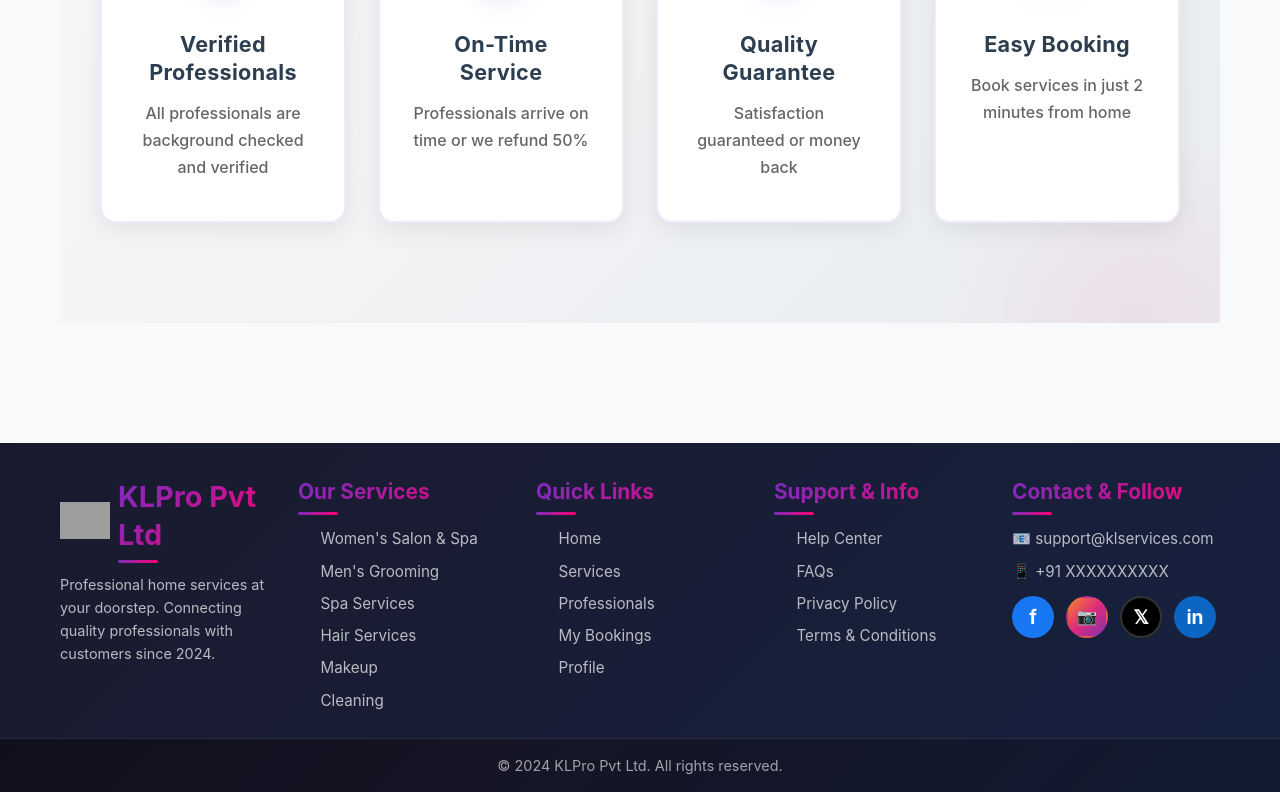
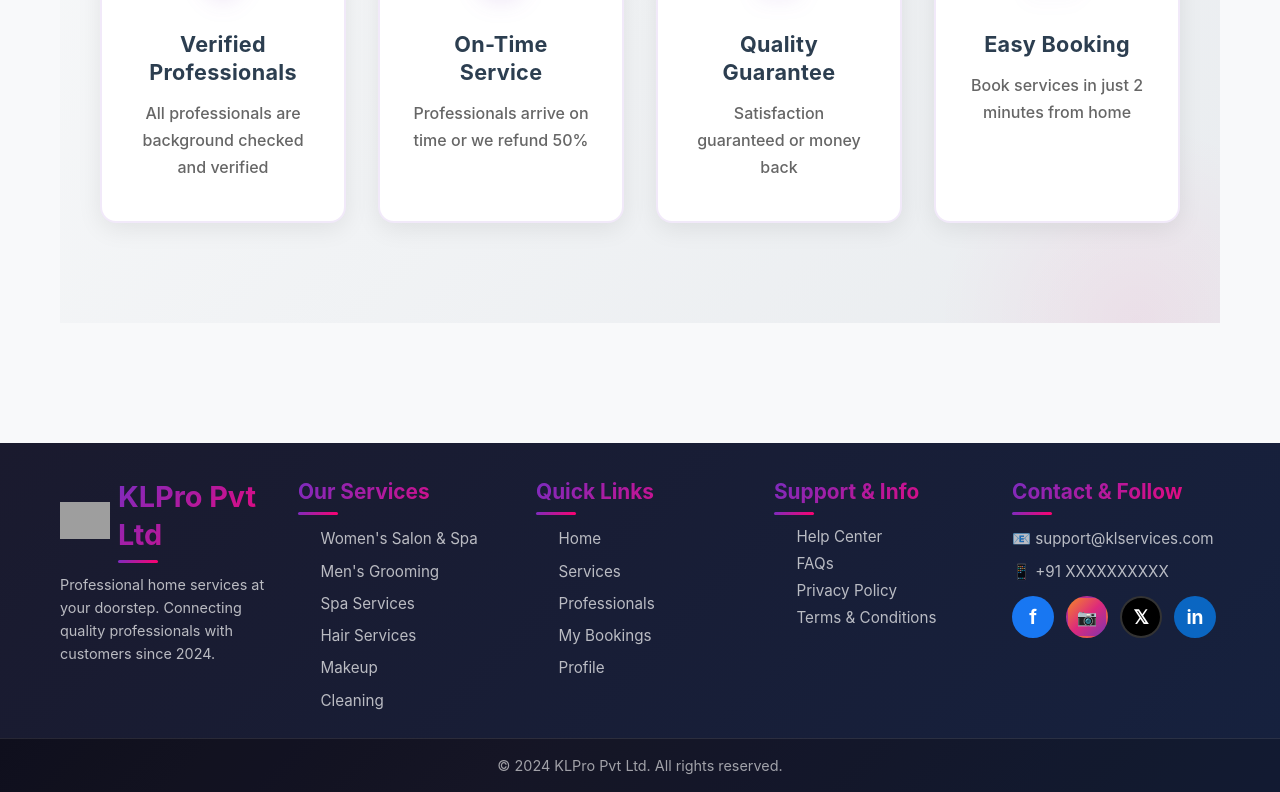
Before and after one commit to Riju7407/KL-Pro, a React (Create React App) app in the folder Client/: page / in a window 1280 px wide. Shown: the part 4447-5239 px from the top of the page. Built offline with nearby package versions, Linux system fonts and the light colour scheme; no server answers; grey boxes are pictures that could not be loaded; the HTML template or start-up script is replaced by a standard one.

Commit message:
fix: convert anchor elements to buttons and remove unused imports to fix ESLint errors

```diff
--- a/Client/src/components/Footer.css
+++ b/Client/src/components/Footer.css
@@ -127,6 +127,39 @@
   transform: translateX(0);
 }
 
+/* Footer Link Buttons */
+.footer-link-btn {
+  background: none;
+  border: none;
+  color: rgba(255, 255, 255, 0.7);
+  text-decoration: none;
+  transition: all 0.3s ease;
+  font-size: 0.95em;
+  display: flex;
+  align-items: center;
+  gap: 8px;
+  cursor: pointer;
+  padding: 0;
+  font-family: inherit;
+}
+
+.footer-link-btn::before {
+  content: '→';
+  opacity: 0;
+  transform: translateX(-5px);
+  transition: all 0.3s ease;
+}
+
+.footer-link-btn:hover {
+  color: var(--secondary-color);
+  padding-left: 8px;
+}
+
+.footer-link-btn:hover::before {
+  opacity: 1;
+  transform: translateX(0);
+}
+
 /* Contact Info */
 .contact-info {
   display: flex;
@@ -217,6 +250,9 @@
   font-size: 1.2em;
   transition: all 0.3s ease;
   border: 2px solid transparent;
+  cursor: pointer;
+  padding: 0;
+  font-family: inherit;
 }
 
 .social-icon:hover {
--- a/Client/src/components/Footer.js
+++ b/Client/src/components/Footer.js
@@ -66,10 +66,10 @@ function Footer() {
             <div className="footer-section">
               <h3>Support & Info</h3>
               <ul className="footer-links">
-                <li><a href="javascript:void(0)">Help Center</a></li>
-                <li><a href="javascript:void(0)">FAQs</a></li>
-                <li><a href="javascript:void(0)">Privacy Policy</a></li>
-                <li><a href="javascript:void(0)">Terms & Conditions</a></li>
+                <li><button className="footer-link-btn">Help Center</button></li>
+                <li><button className="footer-link-btn">FAQs</button></li>
+                <li><button className="footer-link-btn">Privacy Policy</button></li>
+                <li><button className="footer-link-btn">Terms & Conditions</button></li>
               </ul>
             </div>
 
@@ -82,10 +82,10 @@ function Footer() {
               </div>
               <div className="social-links-wrapper">
                 <div className={`social-links ${showSocial ? 'show' : 'hide'}`}>
-                <a href="javascript:void(0)" title="Facebook" className="social-icon facebook">f</a>
-                <a href="javascript:void(0)" title="Instagram" className="social-icon instagram">📷</a>
-                <a href="javascript:void(0)" title="Twitter" className="social-icon twitter">𝕏</a>
-                <a href="javascript:void(0)" title="LinkedIn" className="social-icon linkedin">in</a>
+                <button className="social-icon facebook" title="Facebook">f</button>
+                <button className="social-icon instagram" title="Instagram">📷</button>
+                <button className="social-icon twitter" title="Twitter">𝕏</button>
+                <button className="social-icon linkedin" title="LinkedIn">in</button>
                 </div>
                 {showToggle && (
                   <button
--- a/Client/src/components/Header.js
+++ b/Client/src/components/Header.js
@@ -1,6 +1,5 @@
 import React, { useState, useEffect } from 'react';
 import { Link, useNavigate } from 'react-router-dom';
-import API_BASE_URL from '../config/apiConfig';
 import './Header.css';
 
 function Header() {
--- a/Client/src/pages/AdminDashboard.js
+++ b/Client/src/pages/AdminDashboard.js
@@ -111,19 +111,8 @@ function AdminDashboard() {
   };
 
   const fetchServiceStatistics = async () => {
-    const token = localStorage.getItem('adminToken');
-    const response = await fetch('http://localhost:5000/api/admin/services/stats', {
-      method: 'GET',
-      headers: {
-        'Authorization': `Bearer ${token}`
-      }
-    });
-
-    if (!response.ok) {
-      throw new Error('Failed to fetch service statistics');
-    }
-
-    // Service statistics fetched but not currently displayed
+    // Service statistics endpoint - currently not displayed in UI
+    // Can be implemented in the future for enhanced analytics
   };
 
   const handleDeleteUser = async (userId) => {
```
